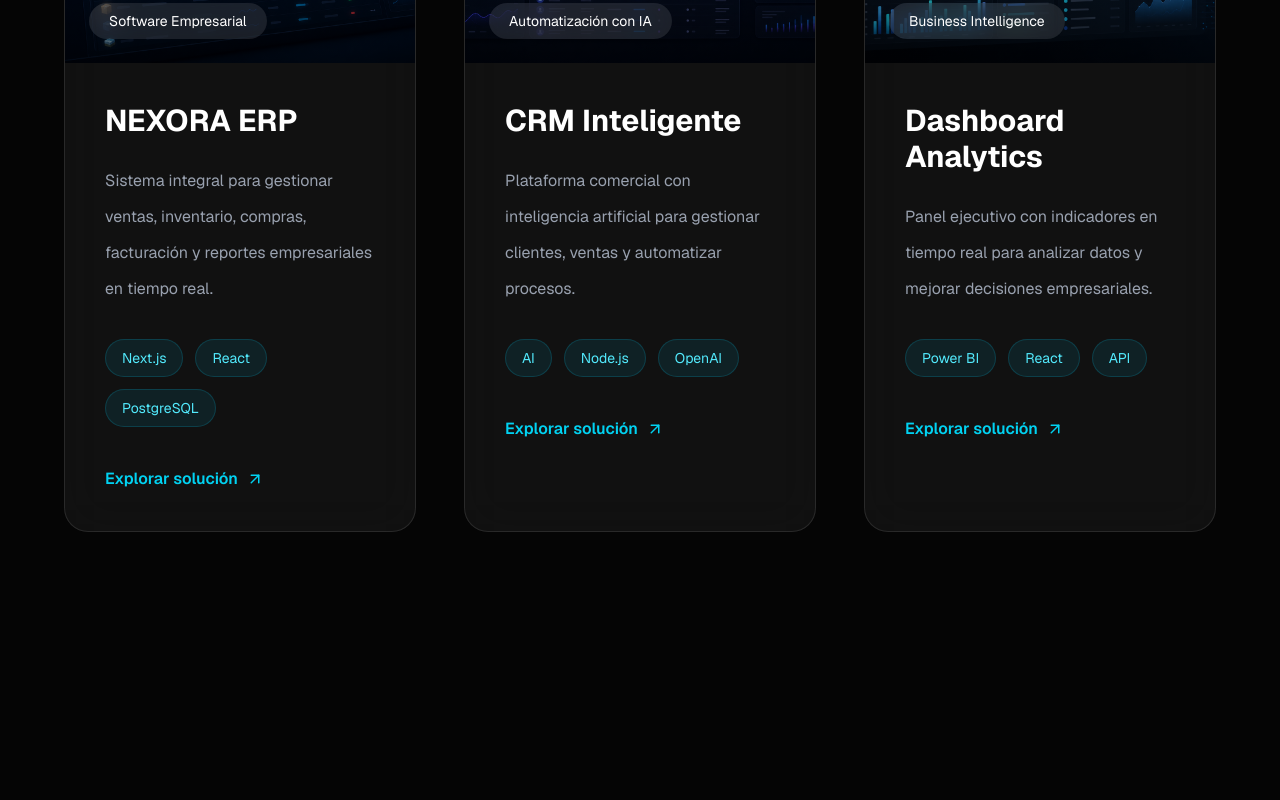
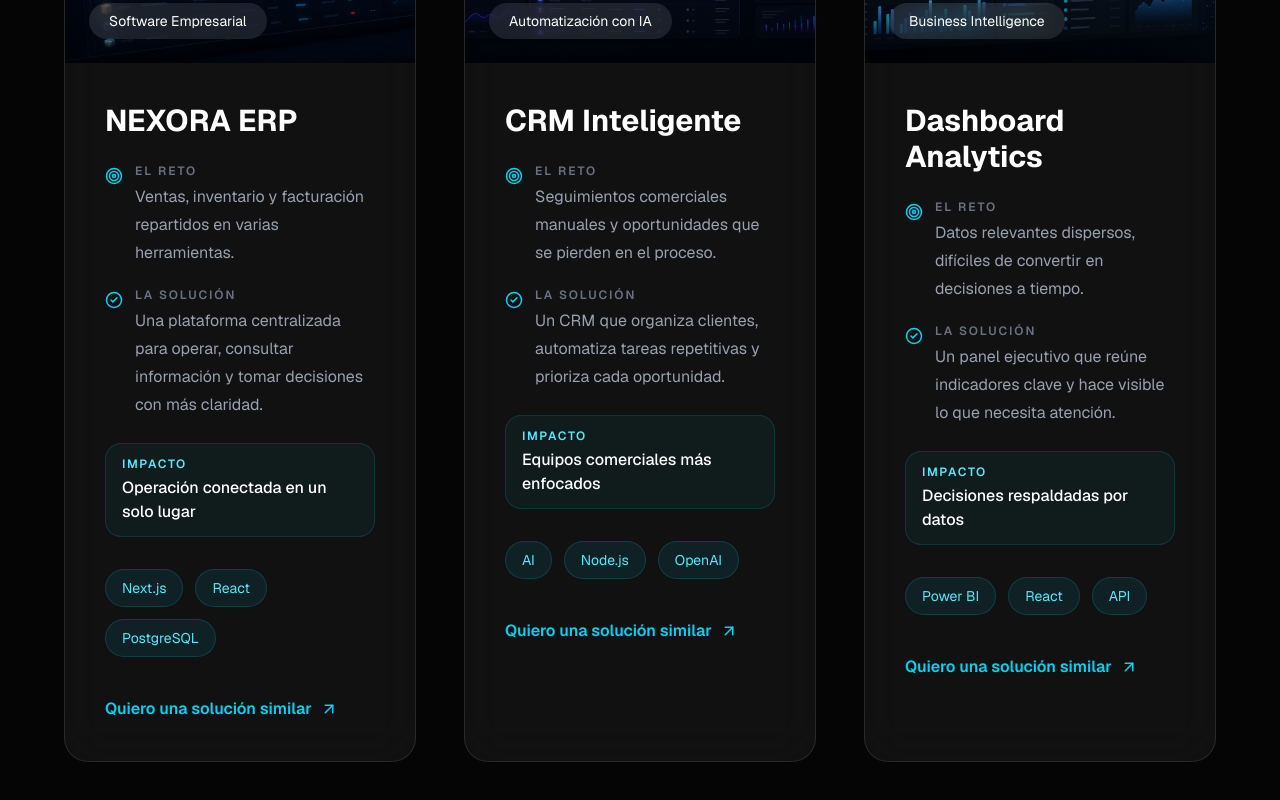
Before and after one commit to NexoraSoftwareA/nexora-web, a Next.js app: page / in a window 1280 px wide. Shown: the part 5934-6734 px from the top of the page. Built offline with nearby package versions, Linux system fonts and the light colour scheme.

Commit message:
Turn projects into outcome-focused case studies

```diff
--- a/src/components/sections/Projects.tsx
+++ b/src/components/sections/Projects.tsx
@@ -2,30 +2,36 @@
 
 import Container from "@/components/ui/Container";
 import Reveal from "@/components/ui/Reveal";
-import { ArrowUpRight } from "lucide-react";
+import { ArrowUpRight, CheckCircle2, Target } from "lucide-react";
 
 const projects = [
   {
     title: "NEXORA ERP",
     category: "Software Empresarial",
-    description:
-      "Sistema integral para gestionar ventas, inventario, compras, facturación y reportes empresariales en tiempo real.",
+    challenge: "Ventas, inventario y facturación repartidos en varias herramientas.",
+    solution:
+      "Una plataforma centralizada para operar, consultar información y tomar decisiones con más claridad.",
+    outcome: "Operación conectada en un solo lugar",
     image: "/projects/nexora-erp.png",
     tech: ["Next.js", "React", "PostgreSQL"],
   },
   {
     title: "CRM Inteligente",
     category: "Automatización con IA",
-    description:
-      "Plataforma comercial con inteligencia artificial para gestionar clientes, ventas y automatizar procesos.",
+    challenge: "Seguimientos comerciales manuales y oportunidades que se pierden en el proceso.",
+    solution:
+      "Un CRM que organiza clientes, automatiza tareas repetitivas y prioriza cada oportunidad.",
+    outcome: "Equipos comerciales más enfocados",
     image: "/projects/crm-inteligente.png",
     tech: ["AI", "Node.js", "OpenAI"],
   },
   {
     title: "Dashboard Analytics",
     category: "Business Intelligence",
-    description:
-      "Panel ejecutivo con indicadores en tiempo real para analizar datos y mejorar decisiones empresariales.",
+    challenge: "Datos relevantes dispersos, difíciles de convertir en decisiones a tiempo.",
+    solution:
+      "Un panel ejecutivo que reúne indicadores clave y hace visible lo que necesita atención.",
+    outcome: "Decisiones respaldadas por datos",
     image: "/projects/dashboard-analytics.png",
     tech: ["Power BI", "React", "API"],
   },
@@ -76,8 +82,8 @@
                 text-gray-400
               "
             >
-              Soluciones tecnológicas creadas para impulsar empresas mediante
-              software, inteligencia artificial y automatización.
+              Ejemplos de cómo convertimos procesos complejos en herramientas
+              claras, útiles y preparadas para crecer.
             </p>
           </div>
         </Reveal>
@@ -177,15 +183,46 @@
                     {project.title}
                   </h3>
 
-                  <p
-                    className="
-                      mt-6
-                      leading-9
-                      text-gray-400
-                    "
-                  >
-                    {project.description}
-                  </p>
+                  <div className="mt-6 space-y-5">
+                    <div className="flex gap-3">
+                      <Target
+                        size={18}
+                        className="mt-1 shrink-0 text-cyan-400"
+                        aria-hidden="true"
+                      />
+                      <div>
+                        <p className="text-xs font-semibold uppercase tracking-[0.16em] text-gray-500">
+                          El reto
+                        </p>
+                        <p className="mt-1 leading-7 text-gray-400">
+                          {project.challenge}
+                        </p>
+                      </div>
+                    </div>
+
+                    <div className="flex gap-3">
+                      <CheckCircle2
+                        size={18}
+                        className="mt-1 shrink-0 text-cyan-400"
+                        aria-hidden="true"
+                      />
+                      <div>
+                        <p className="text-xs font-semibold uppercase tracking-[0.16em] text-gray-500">
+                          La solución
+                        </p>
+                        <p className="mt-1 leading-7 text-gray-400">
+                          {project.solution}
+                        </p>
+                      </div>
+                    </div>
+                  </div>
+
+                  <div className="mt-6 rounded-2xl border border-cyan-400/15 bg-cyan-400/5 px-4 py-3">
+                    <p className="text-xs font-semibold uppercase tracking-[0.14em] text-cyan-300">
+                      Impacto
+                    </p>
+                    <p className="mt-1 font-medium text-white">{project.outcome}</p>
+                  </div>
 
                   <div
                     className="
@@ -214,8 +251,9 @@
                     ))}
                   </div>
 
-                  <button
-                    aria-label={`Explorar ${project.title}`}
+                  <a
+                    href="#contacto"
+                    aria-label={`Solicitar una solución similar a ${project.title}`}
                     className="
                       mt-10
                       flex
@@ -228,9 +266,9 @@
                       group-hover:gap-4
                     "
                   >
-                    Explorar solución
+                    Quiero una solución similar
                     <ArrowUpRight size={18} />
-                  </button>
+                  </a>
                 </div>
               </article>
             </Reveal>
```
